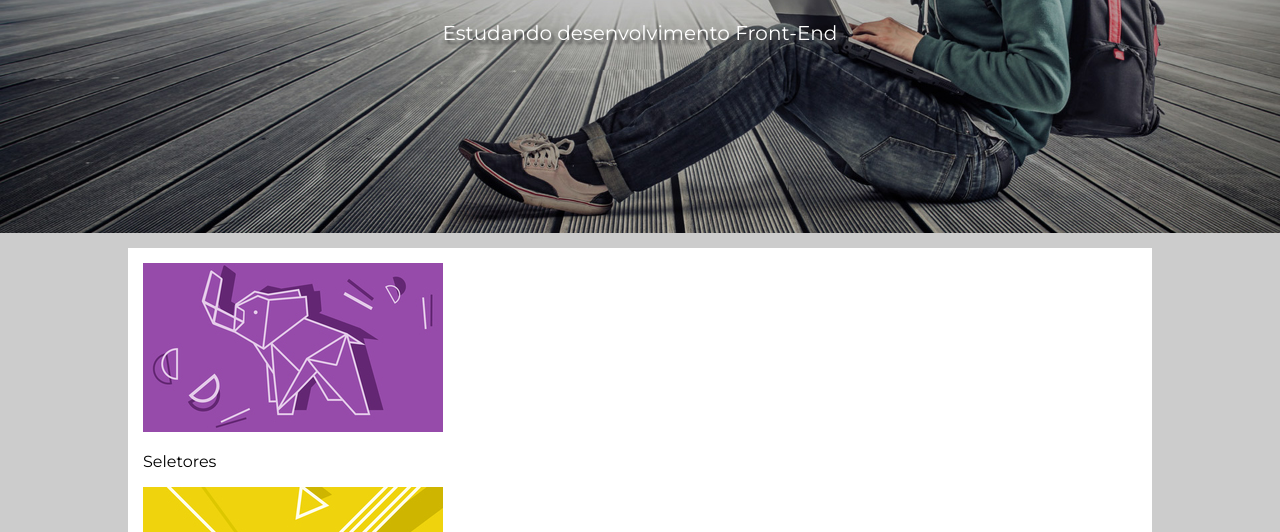
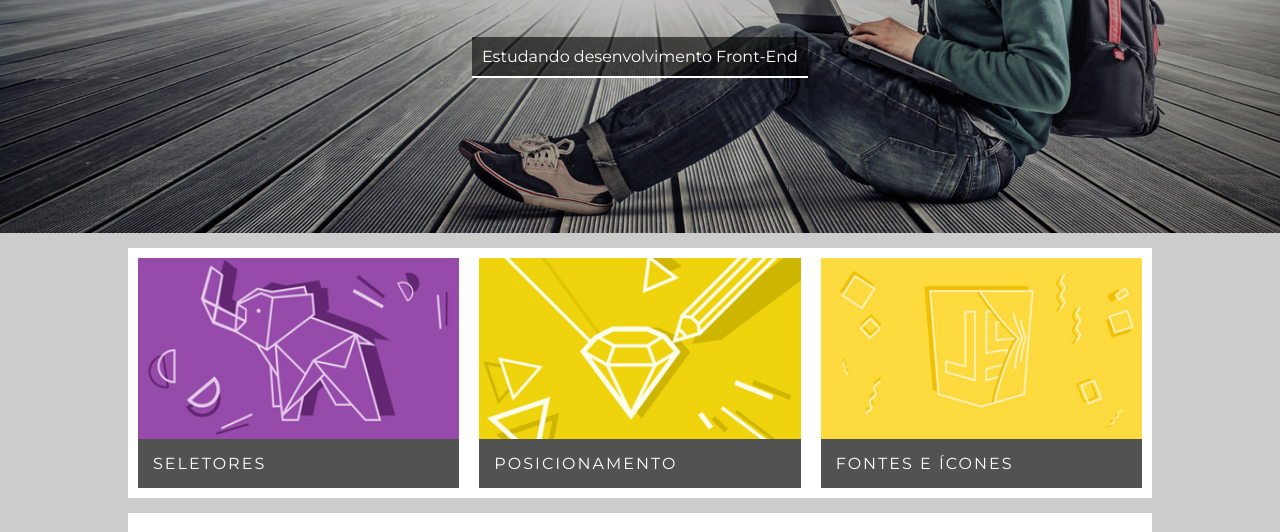
Before and after one commit to Fernandounuts/Projeto1-FrontEnd, a plain HTML site: page index.html in a window 1280 px wide. Shown: the part 268-800 px from the top of the page. Drawn offline with Linux system fonts and the light colour scheme.

Commit message:
Projeto finalizado

```diff
--- a/index.html
+++ b/index.html
@@ -33,17 +33,17 @@
         </header>
         <main>
             <section class="content-section">
-                <div class="card">
+                <div class="card card1">
                     <img src="image/card-0.jpg" alt="">
                     <p>Seletores</p>
                 </div>
-                <div class="card">
+                <div class="card card2">
                     <img src="image/card-1.jpg" alt="">
                     <p>Posicionamento</p>
                 </div>
-                <div class="card">
+                <div class="card car3">
                     <img src="image/card-2.jpg" alt="">
-                    <p>Fontes</p>
+                    <p>Fontes e ícones</p>
                 </div>
             </section>
             <section class="content-section">
--- a/style/style.css
+++ b/style/style.css
@@ -74,8 +74,10 @@ body{
 }
 
 .paragtit{
-    font-size: 20px;
-    text-shadow: 3px 4px 3px #444;
+    background-color: rgba(0, 0, 0, 0.6);
+    display: inline-block;
+    padding: 10px;
+    border-bottom: 2px solid white;
 }
 
 main{
@@ -86,8 +88,9 @@ main{
 
 .content-section{
     background-color: white;
-    padding: 15px;
+    padding: 10px;
     margin-top: 15px;
+    overflow: auto;
 }
 
 .rodape{
@@ -99,3 +102,28 @@ main{
     background: #6b6c68;
     padding-top: 30px;
 }
+
+
+.card{
+    width: 32%;
+    float: left;
+    box-sizing: border-box;
+}
+
+.card1, .card2{
+    margin-right: 2%;
+}
+
+.card img{
+    width: 100%;
+    display: block;
+}
+
+.card p{
+    text-transform: uppercase;
+    letter-spacing: 2px;
+    background-color: rgb(82, 82, 82);
+    color: white;
+    margin: 0;
+    padding: 15px;
+}
```
